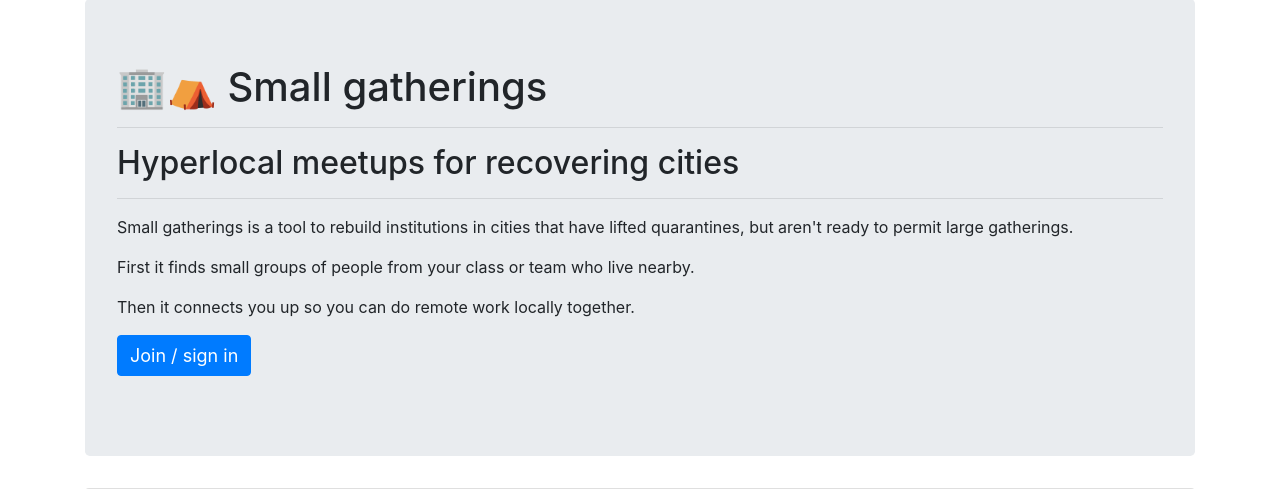
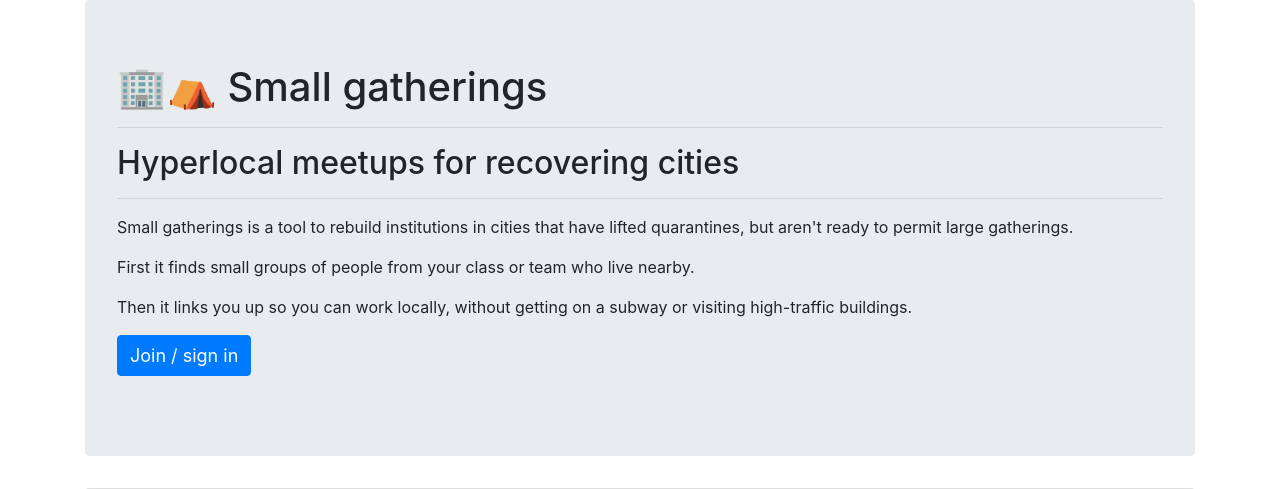
Before and after one commit to abe-winter/smallgat, a Flask app: page / in a window 1280 px wide. Shown: the part 82-571 px from the top of the page. Run offline with Flask 2, Linux system fonts and the light colour scheme; some libraries are stand-ins or nearby versions.

Commit message:
clearer copy

```diff
--- a/smallgat/templates/splash.htm
+++ b/smallgat/templates/splash.htm
@@ -10,7 +10,7 @@
   <hr>
   <p>Small gatherings is a tool to rebuild institutions in cities that have lifted quarantines, but aren't ready to permit large gatherings.</p>
   <p>First it finds small groups of people from your class or team who live nearby.</p>
-  <p>Then it connects you up so you can do remote work locally together.</p>
+  <p>Then it links you up so you can work locally, without getting on a subway or visiting high-traffic buildings.</p>
   <p><a class="btn btn-primary" style="font-size: large" href="{{url_for('user.home')}}">Join / sign in</a></p>
 </div>
 <div class="card"><div class="card-body">
```
